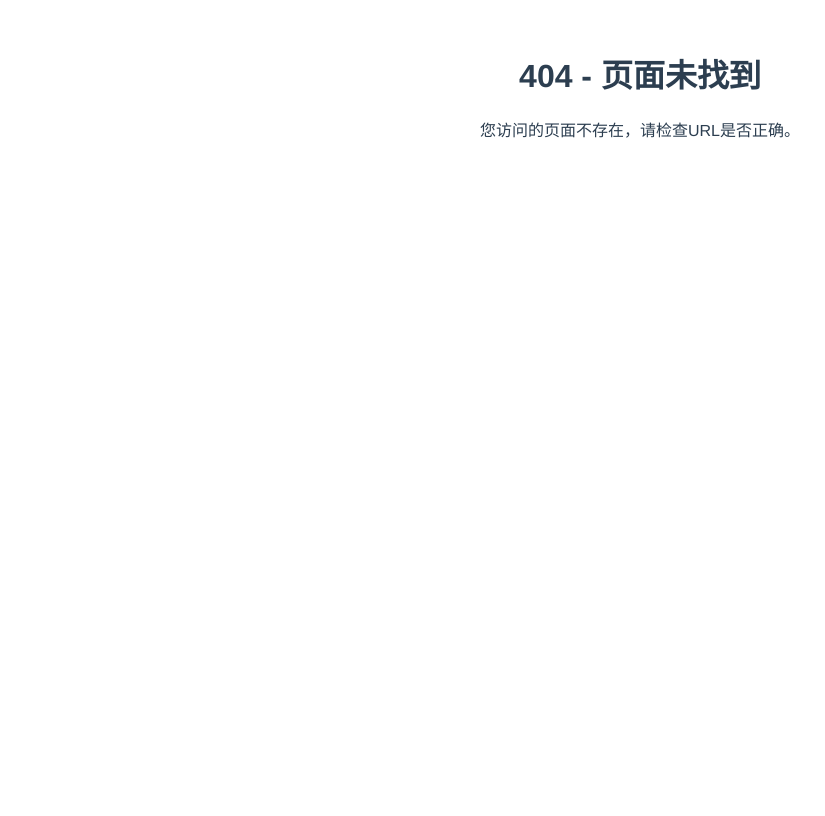
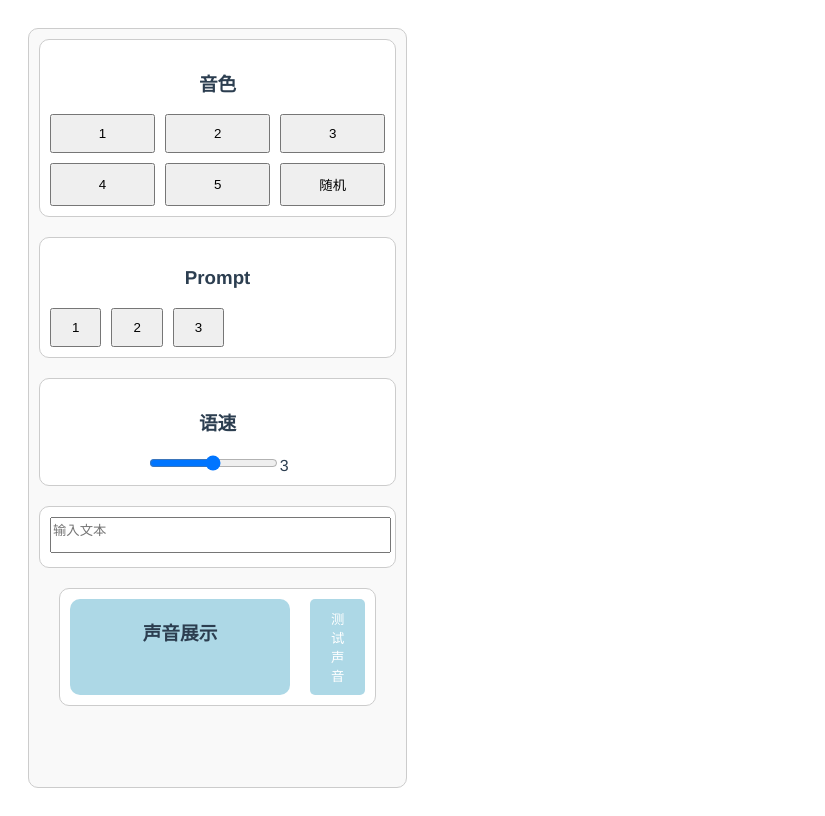
Before and after one commit to Circular-Rock/Loly, a Vue app: page /console in a window 1280 px wide. Before the commit this address had no page. Shown: the whole page, without its empty margins (0-825 px from the left). Built offline with nearby package versions, Linux system fonts and the light colour scheme.

Commit message:
用户控制台初步版本

```diff
--- /dev/null
+++ b/src/components/UserConsole.vue
@@ -0,0 +1,214 @@
+<template>
+  <div class="console-container">
+    <div class="left-panel">
+      <div class="left-panel-wrapper"> <!-- 添加的包裹容器 -->
+        <div class="container">
+          <div class="inner-container"> <!-- 新增的内部包裹容器 -->
+            <h3>音色</h3>
+            <div class="button-group vertical grid">
+              <button v-for="(option) in voiceOptions" :key="option" @click="selectVoice(option)" :class="{ selected: selectedVoice === option }">
+                {{ option }}
+              </button>
+            </div>
+          </div>
+        </div>
+        <div class="container">
+          <div class="inner-container"> <!-- 新增的内部包裹容器 -->
+            <h3>Prompt</h3>
+            <div class="button-group">
+              <button v-for="option in promptOptions" :key="option" @click="selectPrompt(option)">
+                {{ option }}
+              </button>
+            </div>
+          </div>
+        </div>
+        <div class="container">
+          <div class="inner-container"> <!-- 新增的内部包裹容器 -->
+            <h3>语速</h3>
+            <input type="range" min="1" max="5" v-model="speed" />
+            <span>{{ speed }}</span>
+          </div>
+        </div>
+        <div class="container text-area-container"> <!-- 新增的文本框容器 -->
+          <div class="inner-container"> <!-- 新增的内部包裹容器 -->
+            <textarea v-model="textInput" placeholder="输入文本"></textarea>
+          </div>
+        </div>
+        <div class="container audio-container"> <!-- 新增的声音展示容器 -->
+          <div class="inner-container audio-wrapper">
+            <div class="audio-display-container">
+              <div class="audio-display">
+                <h3>声音展示</h3>
+                <audio v-if="audioUrl" :src="audioUrl" controls></audio>
+              </div>
+            </div>
+            <div class="audio-button-container">
+              <div class="audio-button">
+                <button @click="generateAudio">测试声音</button>
+              </div>
+            </div>
+          </div>
+        </div>
+      </div>
+    </div>
+  </div>
+</template>
+
+<script>
+export default {
+  name: 'UserConsole',
+  data() {
+    return {
+      voiceOptions: ['1', '2', '3', '4', '5', '随机'], // 添加了六个选项
+      promptOptions: ['1', '2', '3'],
+      speed: 3,
+      textInput: '',
+      imageUrl: '',
+      audioUrl: '',
+      selectedVoice: null // 新增的选中音色状态
+    };
+  },
+  methods: {
+    selectVoice(option) {
+      this.selectedVoice = option; // 设置选中的音色
+      console.log('Selected Voice:', option);
+    },
+    selectPrompt(option) {
+      console.log('Selected Prompt:', option);
+    },
+    generateAvatar() {
+      console.log('Generating Avatar...');
+      // 这里可以添加生成形象的逻辑
+    },
+    generateAudio() {
+      console.log('Generating Audio...');
+      // 这里可以添加生成声音的逻辑
+    }
+  }
+};
+</script>
+
+<style scoped>
+.console-container {
+  display: flex;
+  flex-direction: column; /* 修改为列布局 */
+  height: 100vh; /* 使容器占满整个视口高度 */
+}
+
+.left-panel {
+  width: 30%;
+  padding: 20px;
+  display: flex;
+  flex-direction: column; /* 使左侧容器竖直排列 */
+  flex: 1; /* 使左侧容器占满整个左侧一列 */
+}
+
+.left-panel-wrapper { /* 添加的样式 */
+  border: 1px solid #ccc;
+  border-radius: 10px;
+  padding: 10px;
+  background-color: #f9f9f9;
+  flex: 1;
+}
+
+.container {
+  margin-bottom: 20px;
+}
+
+.container.text-area-container {
+  flex: 1;
+  margin-bottom: 0;
+}
+
+.container.audio-container { /* 新增的音频容器样式 */
+  padding: 20px;
+  display: flex;
+  justify-content: space-between;
+}
+
+.inner-container { /* 新增的样式 */
+  border: 1px solid #ccc;
+  border-radius: 10px;
+  padding: 10px;
+  background-color: #fff;
+  height: 100%; /* 使内部容器占满文本框容器 */
+}
+
+.button-group {
+  display: flex;
+  gap: 10px;
+}
+
+.button-group.vertical {
+  flex-direction: column; /* 修改按钮排列方向为竖直 */
+}
+
+.button-group.grid {
+  display: grid;
+  grid-template-columns: repeat(3, 1fr);
+  gap: 10px;
+}
+
+.button-group button {
+  padding: 10px 20px;
+}
+
+.button-group button.selected {
+  background-color: #007bff; /* 选中按钮的样式 */
+  color: white;
+}
+
+textarea {
+  width: 100%;
+  height: 100%;
+  resize: none;
+}
+
+.audio-wrapper {
+  display: flex;
+  flex-direction: row;
+  width: 100%;
+  gap: 20px; /* 添加间距 */
+}
+
+.audio-display-container {
+  width: 80%;
+  border-radius: 10px; /* 添加圆润边框 */
+  background-color: lightblue; /* 修改背景色为淡蓝色 */
+}
+
+.audio-button-container {
+  width: 20%;
+  display: flex; /* 添加弹性布局 */
+  justify-content: center; /* 水平居中 */
+  align-items: center; /* 垂直居中 */
+}
+
+.audio-display {
+  display: flex;
+  flex-direction: column;
+  align-items: center;
+}
+
+.audio-button {
+  display: flex;
+  justify-content: center;
+  align-items: center;
+  background-color: transparent; /* 设置背景色为透明 */
+  border: none; /* 移除边框 */
+  padding: 0; /* 移除内边距 */
+}
+
+.audio-button button {
+  background-color: lightblue; /* 设置按钮背景色 */
+  color: white; /* 设置按钮文字颜色 */
+  border: none; /* 移除按钮边框 */
+  border-radius: 5px; /* 添加按钮圆角 */
+  padding: 10px 20px; /* 设置按钮内边距 */
+  cursor: pointer; /* 设置鼠标悬停效果 */
+}
+
+.audio-button button:hover {
+  background-color: #0056b3; /* 设置按钮悬停背景色 */
+}
+</style>
--- a/src/components/login.vue
+++ b/src/components/UserLogin.vue
@@ -1,12 +1,12 @@
 <template>
   <div class="login-container">
     <div class="image-box">
-      <img src="@/assets/loli.jpg" alt="Loli Image" class="loli-image" />
+      <img src="@/assets/loli.jpg" alt="Loli Image" class="loli-image"/>
     </div>
     <div class="login-box">
       <h2 class="project-title">虚拟数字主播</h2>
-      <input v-model="username" type="text" placeholder="用户名" class="login-input" />
-      <input v-model="password" type="password" placeholder="密码" class="login-input" />
+      <input v-model="username" type="text" placeholder="用户名" class="login-input"/>
+      <input v-model="password" type="password" placeholder="密码" class="login-input"/>
       <div class="button-container">
         <button @click="login" class="login-button">登录</button>
         <button @click="register" class="register-button">注册</button>
@@ -32,7 +32,7 @@ export default {
   },
   setup() {
     const router = useRouter(); // 初始化 router
-    return { router };
+    return {router};
   },
   methods: {
     login() {
@@ -46,19 +46,19 @@ export default {
       axios.post('http://localhost:5000/login', {
         username: this.username,
         password: this.password
-      })
-      .then(response => {
+      }).then(response => {
           this.serverMessage = response.data.message;
-        console.log(this.serverMessage);
+          this.serverMessageType = response.data.status === 'success' ? 'success' : 'error';
+          if (response.data.status === 'success') {
             this.router.push('/ImageDisplay');
-        console.log('注册成功:', response.data);
+          }
         })
         .catch(error => {
           console.error('登录失败:', error);
         });
     },
     register() {
-      this.router.push('/register');
+      this.router.push('/UserRegister');
       console.log('Register button clicked');
     }
   }
--- a/src/components/register.vue
+++ b/src/components/UserRegister.vue
@@ -62,7 +62,7 @@ export default {
       .then(response => {
         this.serverMessage = response.data.message;
         if (response.data.status === 'success') {
-          this.router.push('/login'); // 修改跳转路径到 login.vue
+          this.router.push('/UserLogin'); // 修改跳转路径到 UserLogin.vue
         }
         console.log('注册成功:', response.data);
       })
@@ -72,6 +72,7 @@ export default {
       });
     },
     login() {
+      this.router.push('/UserRegister');
       console.log('Login button clicked');
     }
   }
--- a/src/router/index.js
+++ b/src/router/index.js
@@ -1,18 +1,19 @@
 import { createRouter, createWebHistory } from 'vue-router';
-import Register from '../components/register.vue';
-import Login from '../components/login.vue';
+import UserRegister from '../components/UserRegister.vue';
+import UserLogin from '../components/UserLogin.vue';
 import NotFound from "../components/NotFound.vue";
 import ImageDisplay from "../components/ImageDisplay.vue";
+import UserConsole from "../components/UserConsole.vue";
 
    const routes = [
      {
        path: '/',
-       redirect: '/login'
+       redirect: '/UserConsole'
      },
      {
        path: '/register',
-       name: 'Register',
-       component: Register
+       name: 'UserRegister',
+       component: UserRegister
      },
      {
        path: '/ImageDisplay',
@@ -21,8 +22,13 @@ import ImageDisplay from "../components/ImageDisplay.vue";
      },
      {
        path: '/login',
-       name: 'Login',
-       component: Login
+       name: 'UserRegister',
+       component: UserLogin
+     },
+     {
+       path: '/console',
+       name: 'UserConsole',
+       component: UserConsole
      },
      {
        path: '/:pathMatch(.*)*',
```
Lines whose indentation alone changed are shown as unchanged.
